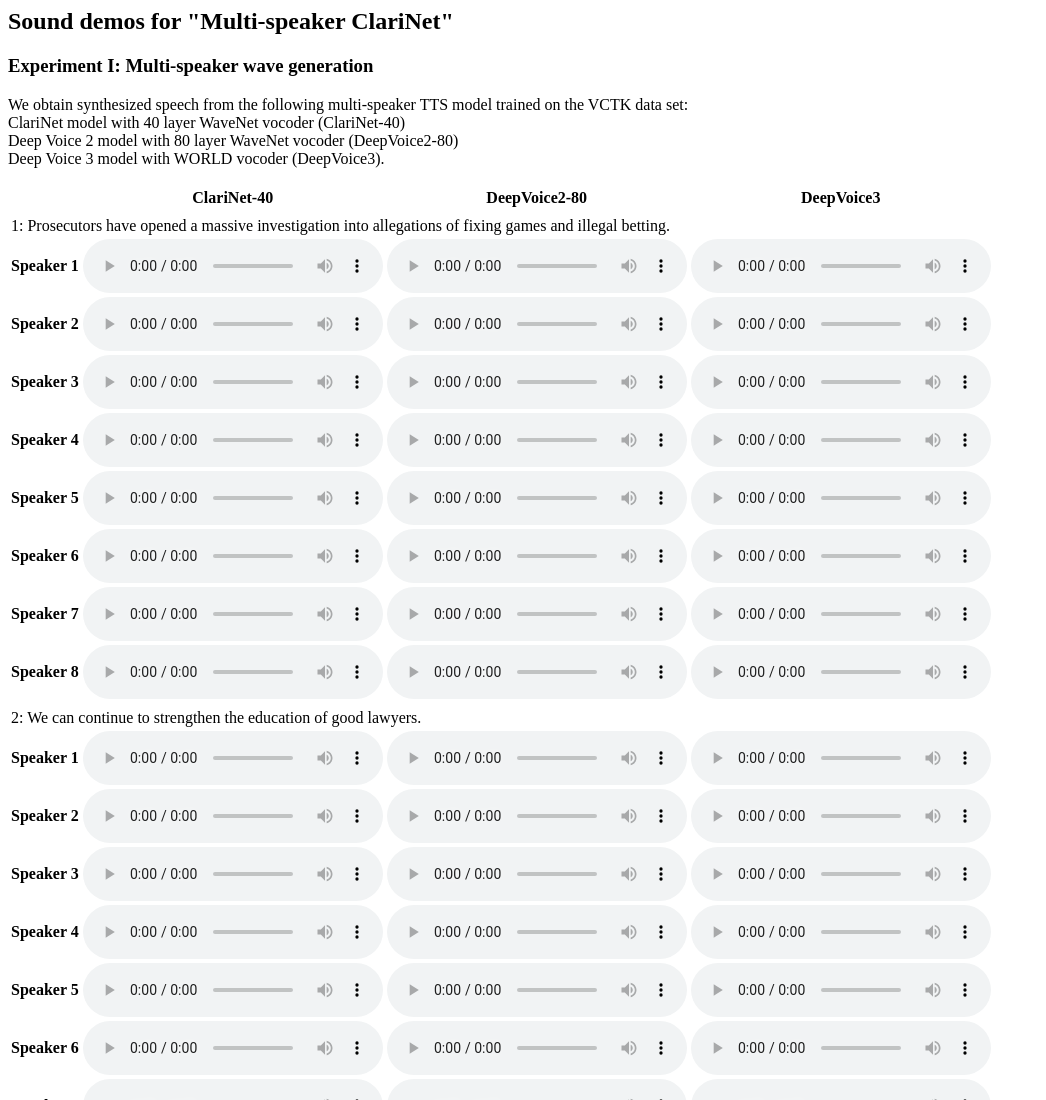
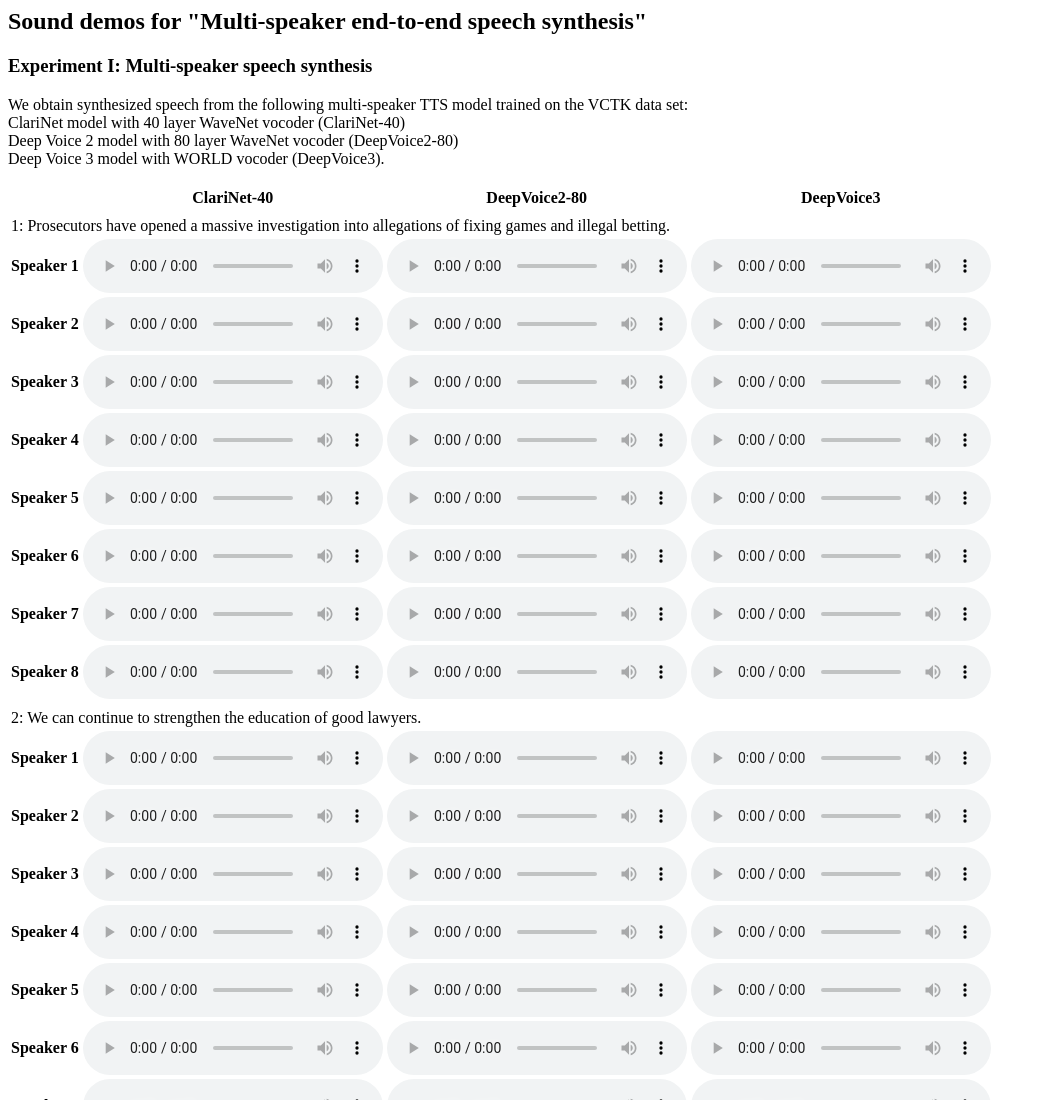
Before and after one commit to multi-speaker-clarinet-demo/multi-speaker-clarinet-demo.github.io, a plain HTML site: page index.html in a window 1280 px wide. Shown: the top 1100 px of the page, without its empty margins (0-1046 px from the left). Drawn offline with Linux system fonts and the light colour scheme.

Commit message:
modify title

```diff
--- a/index.html
+++ b/index.html
@@ -1,14 +1,14 @@
 <html>
   <head>
     <meta charset="UTF-8">
-    <title>Sound demos for "Multi-speaker ClariNet"</title>
+    <title>Sound demos for "Multi-speaker end-to-end speech synthesis"</title>
   </head>
-    <h2>Sound demos for "Multi-speaker ClariNet"</h2>
+    <h2>Sound demos for "Multi-speaker end-to-end speech synthesis"</h2>
 
   <body>
 
     <div>
-      <h3>Experiment I: Multi-speaker wave generation</h3>
+      <h3>Experiment I: Multi-speaker speech synthesis</h3>
       We obtain synthesized speech from the following multi-speaker TTS model trained on the VCTK data set:<br>
       ClariNet model with 40 layer WaveNet vocoder (ClariNet-40)<br>
       Deep Voice 2 model with 80 layer WaveNet vocoder (DeepVoice2-80)<br>
```
Also changed, not shown: 1 other file.
